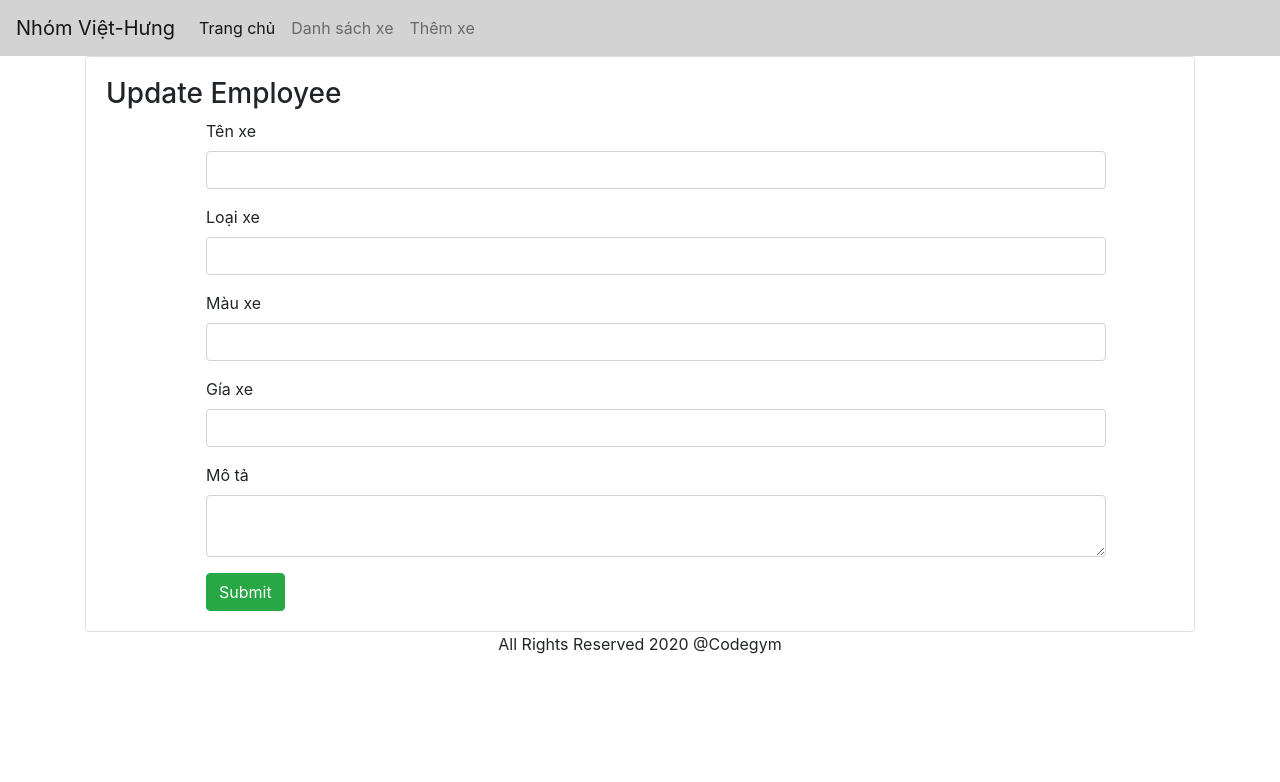
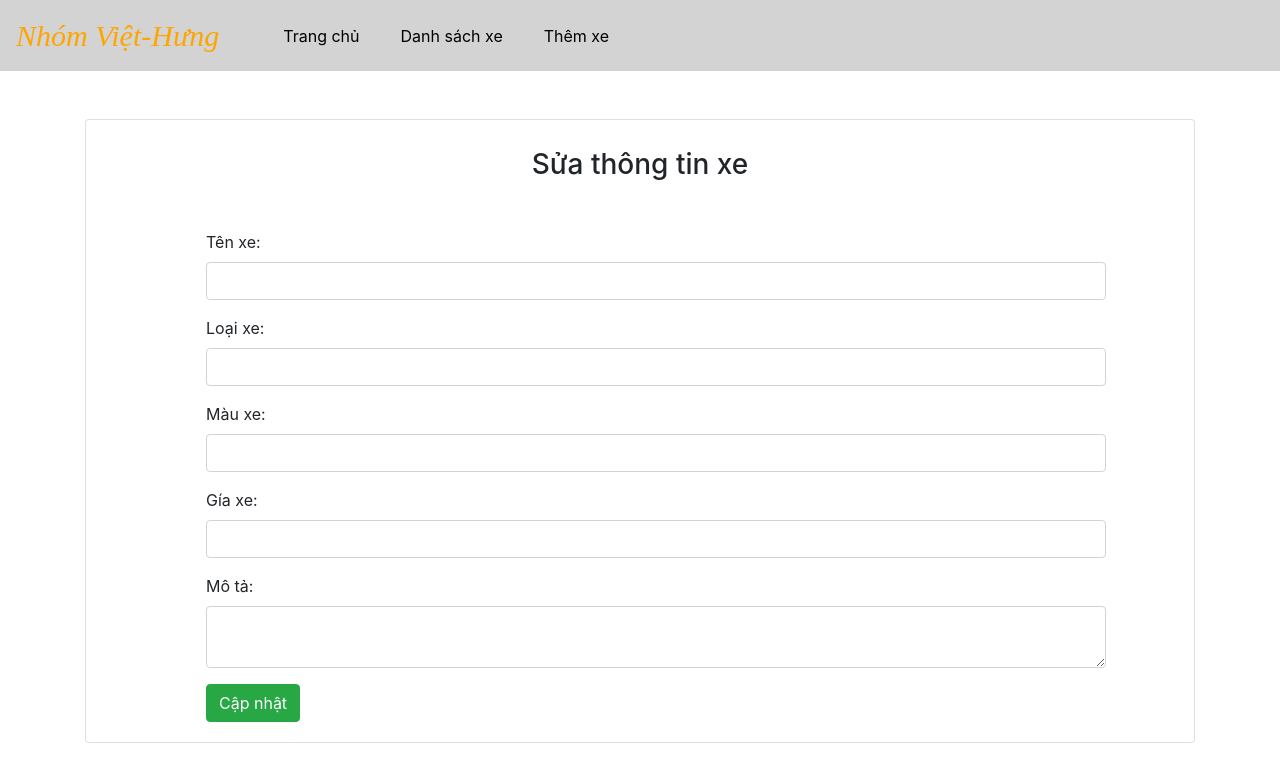
Before and after one commit to ducviethaboo/VH-Project-MD4, an Angular app in the folder crud-angular/: page /update/1 in a window 1280 px wide. Shown: the top 782 px of the page. Built offline with nearby package versions, Linux system fonts and the light colour scheme; no server answers.

Commit message:
edit giao dien

```diff
--- a/crud-angular/src/app/app.component.html
+++ b/crud-angular/src/app/app.component.html
@@ -1,6 +1,6 @@
-
 <!doctype html>
 <html lang="en">
+
 <head>
     <title>Title</title>
     <!-- Required meta tags -->
@@ -10,28 +10,22 @@
     <!-- Bootstrap CSS -->
     <link rel="stylesheet" href="https://stackpath.bootstrapcdn.com/bootstrap/4.3.1/css/bootstrap.min.css" integrity="sha384-ggOyR0iXCbMQv3Xipma34MD+dH/1fQ784/j6cY/iJTQUOhcWr7x9JvoRxT2MZw1T" crossorigin="anonymous">
 </head>
+
 <body>
     <app-navbar></app-navbar>
     <div class="container">
-        <div class="card">
-            <div class="card-body">
+        <div class="content">
             <router-outlet></router-outlet>
         </div>
     </div>
-    </div>
-    <div style="text-align: center;">
-        <footer class="footer">
-            <div class="container">
-                <span>All Rights Reserved 2020 @Codegym</span>
-            </div>
-        </footer>
-    </div>
+
     <!-- Optional JavaScript -->
     <!-- jQuery first, then Popper.js, then Bootstrap JS -->
     <script src="https://code.jquery.com/jquery-3.3.1.slim.min.js" integrity="sha384-q8i/X+965DzO0rT7abK41JStQIAqVgRVzpbzo5smXKp4YfRvH+8abtTE1Pi6jizo" crossorigin="anonymous"></script>
     <script src="https://cdnjs.cloudflare.com/ajax/libs/popper.js/1.14.7/umd/popper.min.js" integrity="sha384-UO2eT0CpHqdSJQ6hJty5KVphtPhzWj9WO1clHTMGa3JDZwrnQq4sF86dIHNDz0W1" crossorigin="anonymous"></script>
     <script src="https://stackpath.bootstrapcdn.com/bootstrap/4.3.1/js/bootstrap.min.js" integrity="sha384-JjSmVgyd0p3pXB1rRibZUAYoIIy6OrQ6VrjIEaFf/nJGzIxFDsf4x0xIM+B07jRM" crossorigin="anonymous"></script>
 </body>
+
 </html>
 
 <!-- <app-product-list></app-product-list> -->
--- a/crud-angular/src/app/create-product/create-product.component.html
+++ b/crud-angular/src/app/create-product/create-product.component.html
@@ -1,5 +1,8 @@
-<h3>Thêm xe</h3>
-<div [hidden]="submitted" style="width: 400px;">
+<div class="card mt-5">
+    <div class="card-body mt-2">
+        <h3 style="text-align: center;">Thêm xe</h3>
+        <div class="card-body">
+            <div [hidden]="submitted" style="width: 1000px;">
                 <form (ngSubmit)="onSubmit()">
                     <div class="form-group">
                         <label for="name">Tên xe:</label>
@@ -28,10 +31,12 @@
                         <input type="text" class="form-control" required [(ngModel)]="product.productDesc" name="productDesc">
                     </div>
 
-        <button type="submit" class="btn btn-success">Submit</button>
+                    <button type="submit" class="btn btn-success">Thêm</button>
                 </form>
             </div>
-
+        </div>
+    </div>
+</div>
 <div [hidden]="!submitted">
     <h4>You submitted successfully!</h4>
     <!-- <button class="btn btn-success" (click)="newEmployee()">Add</button> -->
--- a/crud-angular/src/app/navbar/navbar.component.css
+++ b/crud-angular/src/app/navbar/navbar.component.css
@@ -0,0 +1,14 @@
+.nav-link {
+    color: black!important;
+    margin-left: 25px;
+}
+
+.nav-link:hover {
+    color: orange!important;
+}
+
+.navbar-brand {
+    color: orange!important;
+    font-family: serif!important;
+    font-size: 30px;
+}
--- a/crud-angular/src/app/navbar/navbar.component.html
+++ b/crud-angular/src/app/navbar/navbar.component.html
@@ -1,9 +1,8 @@
-<nav style="background-color: lightgray" class="navbar navbar-expand-lg navbar-light">
-    <a class="navbar-brand" href="#"> Nhóm Việt-Hưng </a>
-    <button class="navbar-toggler" type="button" data-toggle="collapse" data-target="#navbarSupportedContent" aria-controls="navbarSupportedContent" aria-expanded="false" aria-label="Toggle navigation">
-      <span class="navbar-toggler-icon"></span>
-    </button>
+<div class="header">
+    <nav style="background-color: lightgray" class="navbar navbar-expand-lg ">
+        <a class="navbar-brand" href="#"> <i>Nhóm Việt-Hưng</i></a>
 
+        <div class="container">
             <div class="collapse navbar-collapse" id="navbarSupportedContent">
                 <ul class="navbar-nav mr-auto">
                     <li class="nav-item active">
@@ -17,4 +16,6 @@
                     </li>
                 </ul>
             </div>
+        </div>
     </nav>
+</div>
--- a/crud-angular/src/app/product-details/product-details.component.html
+++ b/crud-angular/src/app/product-details/product-details.component.html
@@ -1,6 +1,9 @@
+<div class="card mt-5">
+    <div class="card-body">
         <h2>Chi tiết xe</h2>
-
+    </div>
     <hr/>
+    <div class="card-body mt-2">
         <div *ngIf="product">
             <div>
                 <label><b>Mô tả sản phẩm: </b></label> {{product.productDesc}}
@@ -11,11 +14,13 @@
             <div>
                 <label><b>Giá: </b></label> {{product.productPrice}}
             </div>
-
         </div>
-
+    </div>
     <br>
     <br>
-
-
-<button (click)="list()" class="btn btn-primary">Quay lại danh sách xe</button><br>
+    <div style="text-align: center">
+        <button style="width: 200px" (click)="list()" class="btn btn-primary">Quay lại danh sách xe</button>
+    </div>
+    <br>
+    <br>
+</div>
--- a/crud-angular/src/app/product-list/product-list.component.html
+++ b/crud-angular/src/app/product-list/product-list.component.html
@@ -11,12 +11,12 @@
 </head>
 
 <body>
-    <div class="container mt-5">
-        <div class="panel panel-primary">
-            <div class="panel-heading">
+    <div class="container">
+        <div class="card mt-5">
+            <div class="card-body">
                 <h1 style="text-align: center;">Danh sách xe</h1>
             </div>
-            <div class="panel-body">
+            <div class="card-body">
                 <table style="text-align: center" class="table table-striped">
                     <thead>
                         <tr>
@@ -41,7 +41,7 @@
                                         <path d="M15.502 1.94a.5.5 0 0 1 0 .706L14.459 3.69l-2-2L13.502.646a.5.5 0 0 1 .707 0l1.293 1.293zm-1.75 2.456l-2-2L4.939 9.21a.5.5 0 0 0-.121.196l-.805 2.414a.25.25 0 0 0 .316.316l2.414-.805a.5.5 0 0 0 .196-.12l6.813-6.814z"/>
                                         <path fill-rule="evenodd" d="M1 13.5A1.5 1.5 0 0 0 2.5 15h11a1.5 1.5 0 0 0 1.5-1.5v-6a.5.5 0 0 0-1 0v6a.5.5 0 0 1-.5.5h-11a.5.5 0 0 1-.5-.5v-11a.5.5 0 0 1 .5-.5H9a.5.5 0 0 0 0-1H2.5A1.5 1.5 0 0 0 1 2.5v11z"/>
                                       </svg>
-                                    </a>
+                                </a>
                             </td>
                         </tr>
                     </tbody>
--- a/crud-angular/src/app/update-product/update-product.component.html
+++ b/crud-angular/src/app/update-product/update-product.component.html
@@ -1,26 +1,32 @@
-<h3>Update Employee</h3>
+<div class="card mt-5">
+    <div class="card-body mt-2">
+        <h3 style="text-align: center;">Sửa thông tin xe</h3>
+    </div>
+    <div class="card-body">
         <div [hidden]="submitted" style="width: 1000px;">
-    <form (ngSubmit)="onSubmit()"  style="margin-left: 100px;" >
+            <form (ngSubmit)="onSubmit()" style="margin-left: 100px;">
                 <div class="form-group">
-            <label>Tên xe</label>
+                    <label>Tên xe:</label>
                     <input type="text" class="form-control" required [(ngModel)]="product.productName" name="productName">
                 </div>
                 <div class="form-group">
-            <label>Loại xe</label>
+                    <label>Loại xe:</label>
                     <input type="text" class="form-control" required [(ngModel)]="product.productType" name="productType">
                 </div>
                 <div class="form-group">
-            <label>Màu xe</label>
+                    <label>Màu xe:</label>
                     <input type="text" class="form-control" required [(ngModel)]="product.productColor" name="productColor">
                 </div>
                 <div class="form-group">
-            <label>Gía xe</label>
+                    <label>Gía xe:</label>
                     <input type="text" class="form-control" required [(ngModel)]="product.productPrice" name="productPrice">
                 </div>
                 <div class="form-group">
-            <label>Mô tả</label>
-            <textarea name="productDesc" class="form-control" required [(ngModel)]="product.productDesc" ></textarea>
+                    <label>Mô tả:</label>
+                    <textarea name="productDesc" class="form-control" required [(ngModel)]="product.productDesc"></textarea>
                 </div>
-        <button type="submit" class="btn btn-success">Submit</button>
+                <button type="submit" class="btn btn-success">Cập nhật</button>
             </form>
         </div>
+    </div>
+</div>
```
Lines whose indentation alone changed are shown as unchanged.
